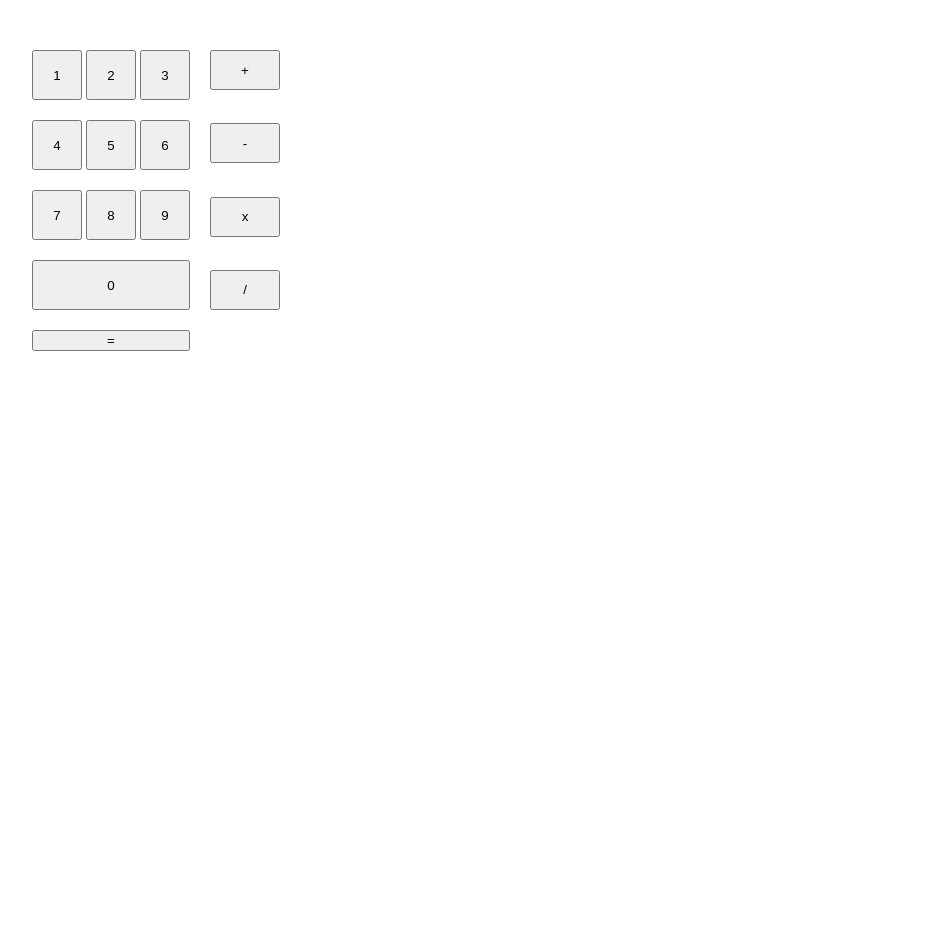
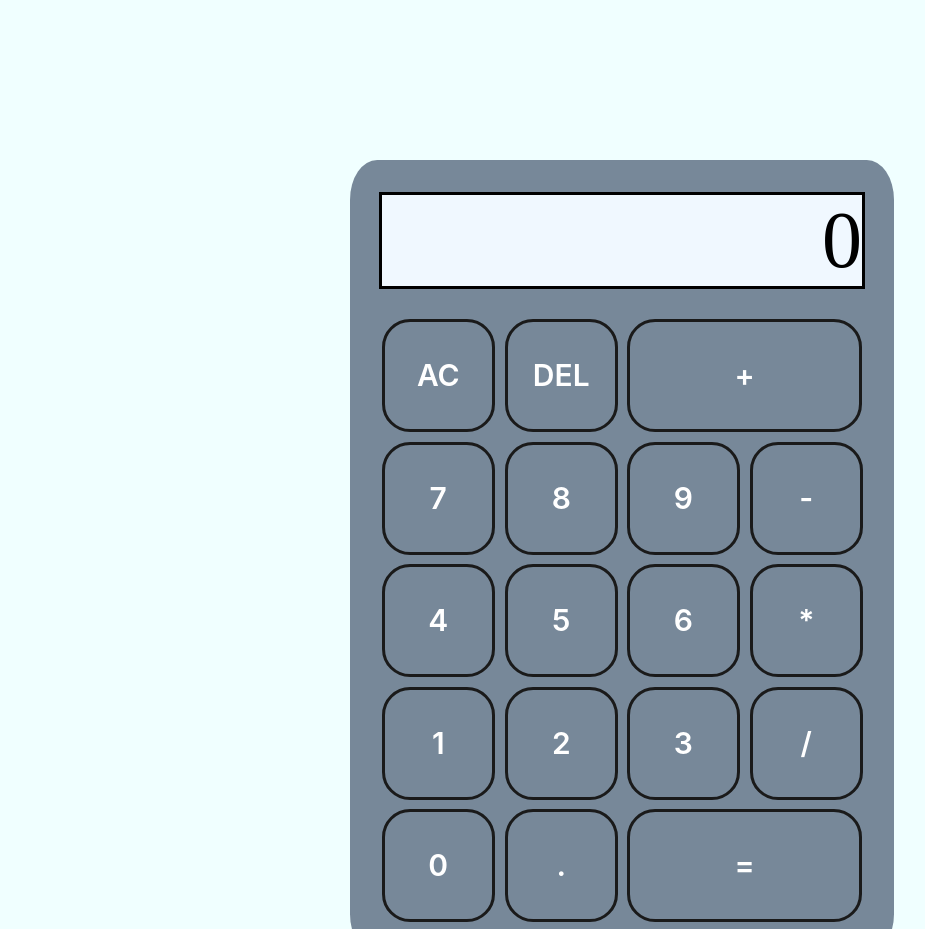
Before and after one commit to JotaC95/Calcularor, a plain HTML site: page src/index.html in a window 1280 px wide. Shown: the top 929 px of the page, without its empty margins (18-943 px from the left). Before the commit the page ends 800 px from the top, so only its background shows below. Drawn offline with Linux system fonts and the light colour scheme.

Commit message:
Finished project
Project working after testing.

```diff
--- a/src/index.html
+++ b/src/index.html
@@ -8,35 +8,30 @@
 </head>
 <body>
     <main>
+        <div class="screen">0</div>
         <section class="keyboard">
-            <section class="numbers">
-                <div class="col1">
-                    <button>1</button>
-                    <button>2</button>
-                    <button>3</button>
-                </div>
-                <div class="col2">
-                    <button>4</button>
-                    <button>5</button>
-                    <button>6</button>
-                </div>
-                <div class="col3">
-                    <button>7</button>
-                    <button>8</button>
-                    <button>9</button>
-                </div>
-                <button>0</button>
-            </section>
+            <button class="btn btn-ac"id="clean">AC</button>
+            <button class="btn btn-del" id="delete">DEL</button>
+            <button class="btn btn-sum">+</button>
+            <button class="btn">7</button>
+            <button class="btn">8</button>
+            <button class="btn">9</button>
+            <button class="btn">-</button>
+            <button class="btn">4</button>
+            <button class="btn">5</button>
+            <button class="btn">6</button>
+            <button class="btn" id="multi">*</button>
+            <button class="btn">1</button>
+            <button class="btn">2</button>
+            <button class="btn">3</button>
+            <button class="btn">/</button>
+            <button class="btn">0</button>
+            <button class="btn">.</button>
 
-            <section class="math">
-                <button>+</button>
-                <button>-</button>
-                <button>x</button>
-                <button>/</button>
-            </section>
-            <button class="equal">=</button>
+            <button class="btn equal" id="result">=</button>
         </section>
 
     </main>
+    <script src="script.js"></script>
 </body>
 </html>
--- a/src/script.js
+++ b/src/script.js
@@ -0,0 +1,37 @@
+const screen = document.querySelector(".screen");
+const buttons = document.querySelectorAll(".btn");
+
+buttons.forEach(button => {
+    button.addEventListener("click", () => {
+        let data = button.textContent;
+
+
+        if(button.id === "clean"){
+            screen.textContent = "0";
+            return;
+        }
+
+        if(button.id === "delete" ){
+            if(screen.textContent.length === 1){
+                screen.textContent="0"
+            }else{screen.textContent=screen.textContent.slice(0,-1);}
+            return;
+        }
+
+        if(button.id === "result"){
+            try {
+                screen.textContent = eval(screen.textContent);
+            } catch (error) {
+                screen.textContent = "Math error"
+            }
+
+            return;
+        }
+
+        if (screen.textContent === "0"|| screen.textContent === "Math error"){
+            screen.textContent = data;
+        }else{screen.textContent += data;}
+
+
+    })
+})
--- a/src/styles.scss
+++ b/src/styles.scss
@@ -1,34 +1,52 @@
-body{margin: 0px; padding: 0px;}
+body{margin: 0px; padding: 0px; background-color:azure;}
 
 main{
+    display: grid;
+    place-items: center;
+    min-height: 35vh;max-width: 60vh;
+    margin-inline:auto;
+    margin-top: 10rem; gap: 30px;
+    padding:2rem;
+    background-color: lightslategrey;
+    border-radius: 5%;
+
+    .screen{border:solid; ;width: 100%; display: block; text-align: end;background-color: aliceblue;min-height: 5vh;font-size: 5rem;}
     .keyboard{
-        margin: 50px; width: fit-content;
-        display: grid;
-        grid-template-columns: repeat(2,1fr);
-        gap: 20px;
-        .numbers{
+        display:grid;grid-template-columns: repeat(4, 1fr); width: 100%; gap: 10px;
+        .btn{
+            appearance: none;
+            background-color: transparent;border: 0.125em solid #1A1A1A;
+            border-radius: 0.9375em;
+            box-sizing: border-box;
+            color: #ffffff;
+            cursor: pointer;
+            display: inline-block;
+            font-family: Roobert,-apple-system,BlinkMacSystemFont,"Segoe UI",Helvetica,Arial,sans-serif,"Apple Color Emoji","Segoe UI Emoji","Segoe UI Symbol";
+            font-size: 30px;
+            font-weight: 600;
+            line-height: normal;
+            margin: 0;
+            min-height: 3.75em;
+            min-width: 0;
+            outline: none;
+            padding: .2em .2em;
+            text-align: center;
+            text-decoration: none;
+            transition: all 300ms cubic-bezier(.23, 1, 0.32, 1);
+            user-select: none;
+            -webkit-user-select: none;
+            touch-action: manipulation;
+            will-change: transform;
+            &:hover{
 
-            display: grid;
-            gap: 20px;
-            grid-template-columns:repeat(auto-fill, minmax(100px,1fr));
-            grid-template-rows: repeat(4, 1fr);
+                color: #fff;
+                background-color: #1A1A1A;
+                box-shadow: rgba(0, 0, 0, 0.25) 0 8px 15px;
+                transform: translateY(-2px);
 
-            align-items: center;
-            div button{
-                width: 50px;height: 50px;
-            }button{width: 100%; height: 50px;}
+            }&:disabled{pointer-events: none;}&:active{box-shadow: none;transform: translateY(0);}
         }
-        .math{
-            display: flex;
-            flex-direction: column;
-            justify-content: space-between;
-            button{
-                height:40px;
-                width: 70px;
-                .equal{height: 60px;}
-            }
-        }
-
+        .btn-sum{grid-column: 3/5;padding: 5px;}
+        .equal{grid-column: 3/5;}
     }
-
 }
```
Also changed, not shown: src/styles.css, 1 other file.
